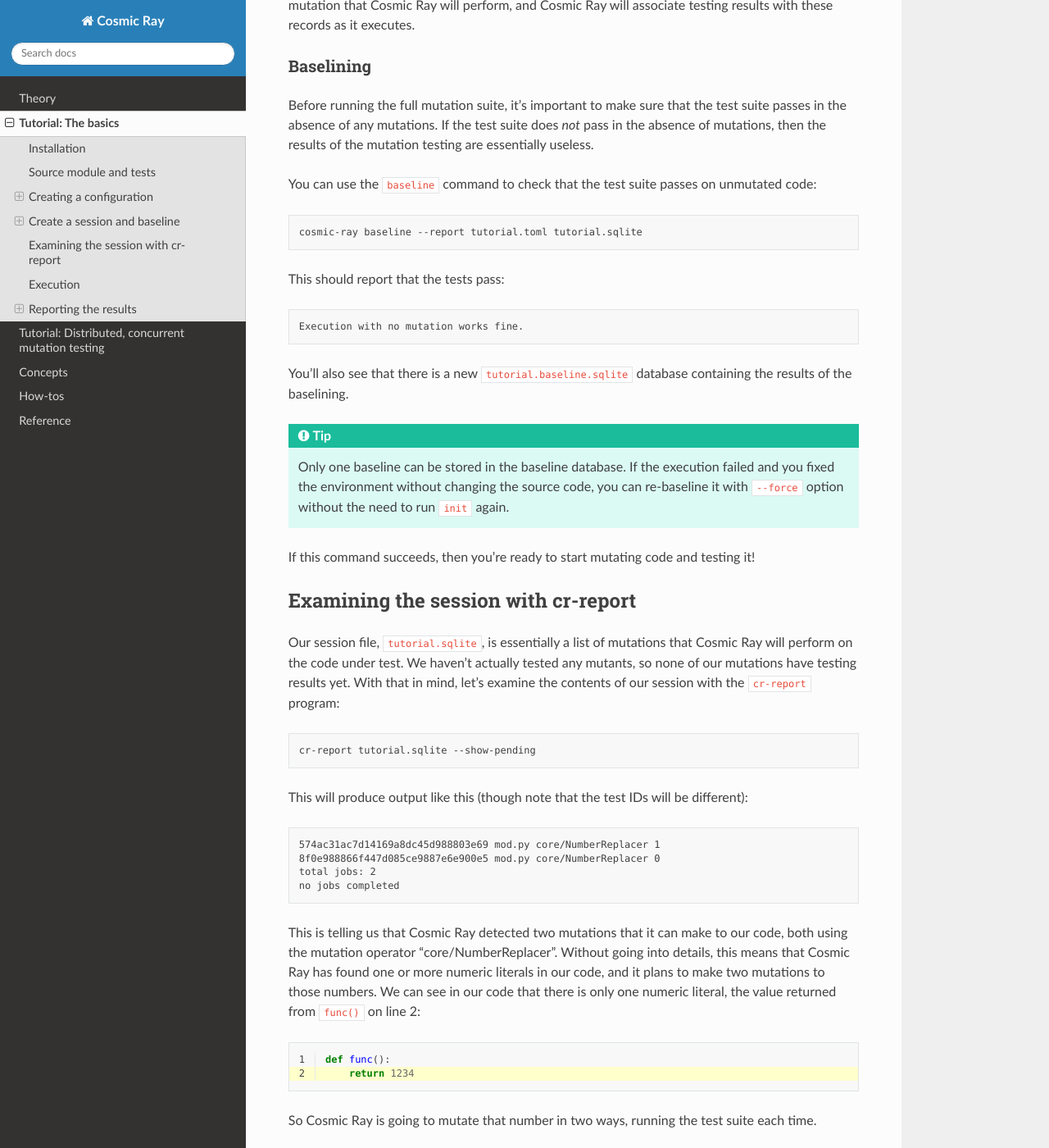
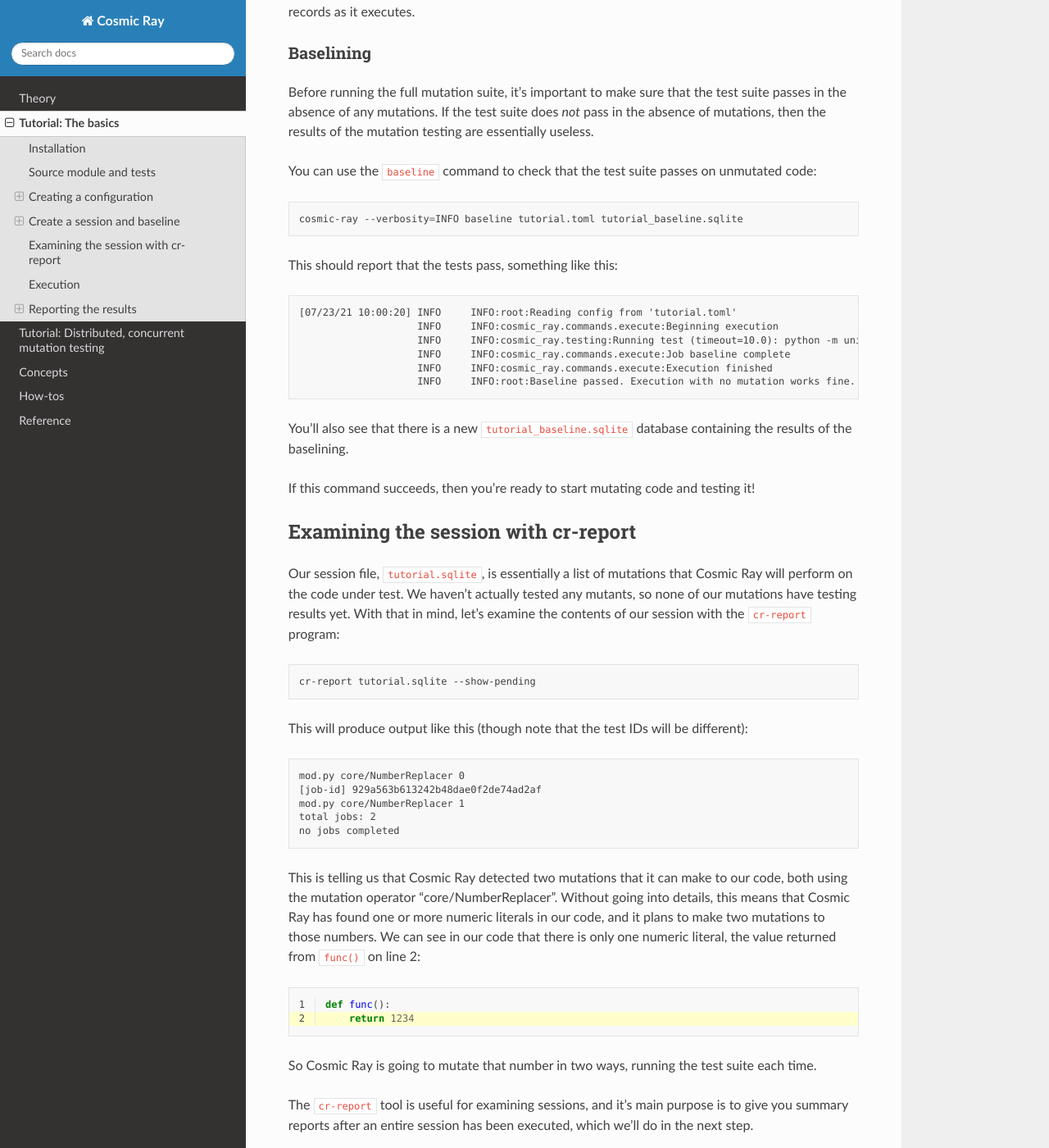
Before and after one commit to sixty-north/cosmic-ray, a Sphinx documentation site: the page built from docs/source/tutorials/intro/index.rst, in a window 1280 px wide and 1400 px high, scrolled down 4800 px. Shown: the whole window at 82% size. Built offline with Sphinx 7.4.7 and the Read the Docs theme 2.0.0, drawn with Linux system fonts in a browser that asks for light colours; some of the changed text lies outside the part shown.

Commit message:
Updated tutorial to reflect reality.
Also removed "--force" from baseline command since it no longer
has any purpose.

```diff
--- a/docs/source/tutorials/intro/index.rst
+++ b/docs/source/tutorials/intro/index.rst
@@ -208,23 +207,20 @@
 
 .. code-block:: bash
 
-    cosmic-ray baseline --report tutorial.toml tutorial.sqlite
+    cosmic-ray --verbosity=INFO baseline tutorial.toml tutorial_baseline.sqlite
 
-This should report that the tests pass:
+This should report that the tests pass, something like this:
 
 .. code-block:: text
 
-    Execution with no mutation works fine.
+    [07/23/21 10:00:20] INFO     INFO:root:Reading config from 'tutorial.toml'                                                                                                                                            config.py:103
+                        INFO     INFO:cosmic_ray.commands.execute:Beginning execution                                                                                                                                     execute.py:45
+                        INFO     INFO:cosmic_ray.testing:Running test (timeout=10.0): python -m unittest test_mod.py                                                                                                      testing.py:36
+                        INFO     INFO:cosmic_ray.commands.execute:Job baseline complete                                                                                                                                   execute.py:43
+                        INFO     INFO:cosmic_ray.commands.execute:Execution finished                                                                                                                                      execute.py:53
+                        INFO     INFO:root:Baseline passed. Execution with no mutation works fine.
 
-You'll also see that there is a new ``tutorial.baseline.sqlite`` database containing the results of the baselining.
-
-.. tip::
-
-    Only one baseline can be stored in the baseline database. If the execution failed
-    and you fixed the environment without changing the source code, you
-    can re-baseline it with ``--force`` option without the need to run ``init``
-    again.
-
+You'll also see that there is a new ``tutorial_baseline.sqlite`` database containing the results of the baselining.
 
 If this command succeeds, then you're ready to start mutating code and testing it!
 
@@ -243,8 +239,9 @@
 
 .. code-block:: text
 
-    574ac31ac7d14169a8dc45d988803e69 mod.py core/NumberReplacer 1
-    8f0e988866f447d085ce9887e6e900e5 mod.py core/NumberReplacer 0
+    mod.py core/NumberReplacer 0
+    [job-id] 929a563b613242b48dae0f2de74ad2af
+    mod.py core/NumberReplacer 1
     total jobs: 2
     no jobs completed
 
@@ -299,9 +296,11 @@
 
 .. code-block:: text
 
-    8f0e988866f447d085ce9887e6e900e5 mod.py core/NumberReplacer 0
+    [job-id] f168ef23dff24b75846a730858fe0111
+    mod.py core/NumberReplacer 0
     worker outcome: normal, test outcome: killed
-    574ac31ac7d14169a8dc45d988803e69 mod.py core/NumberReplacer 1
+    [job-id] 929a563b613242b48dae0f2de74ad2af
+    mod.py core/NumberReplacer 1
     worker outcome: normal, test outcome: killed
     total jobs: 2
     complete: 2 (100.00%)
```
Also changed, not shown: other parts of docs/source/tutorials/intro/index.rst (+1 -2 lines), 1 other file.
